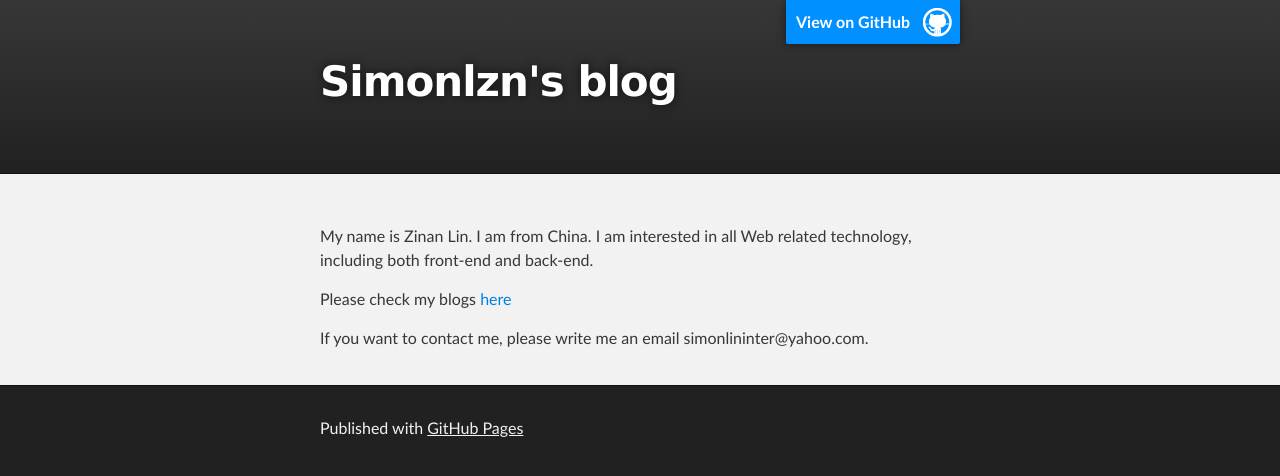
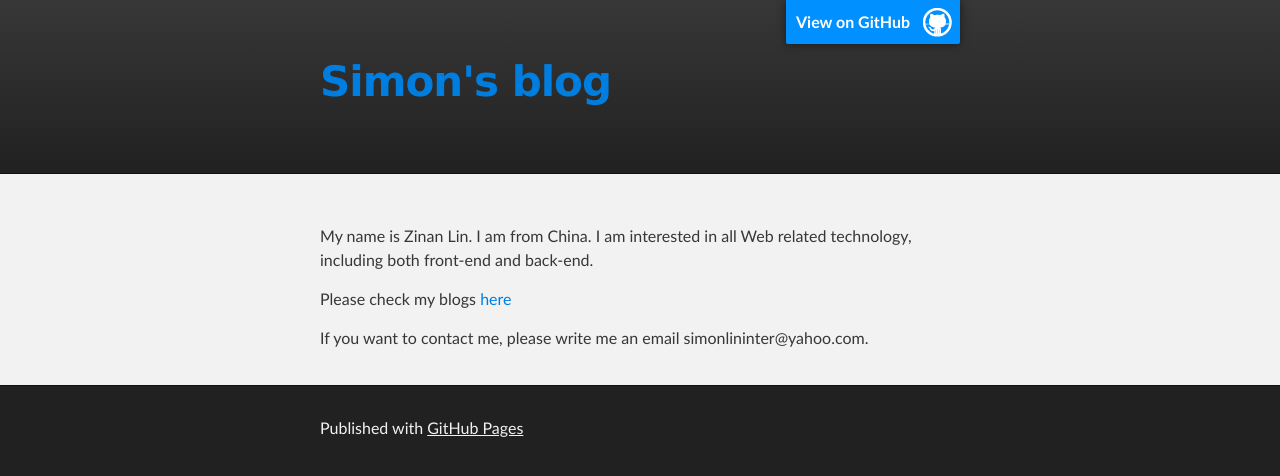
Before and after one commit to simonlzn/simonlzn.github.io, a Jekyll site: the page built from index.html, in a window 1280 px wide. Shown: the top 476 px of the page. Built offline with Jekyll 4.4.1, drawn with Linux system fonts in a browser that asks for light colours.

Commit message:
added format

```diff
--- a/_layouts/default.html
+++ b/_layouts/default.html
@@ -18,7 +18,7 @@
         <header class="inner">
           <a id="forkme_banner" href="https://github.com/simonlzn">View on GitHub</a>
 
-          <h1 id="project_title">Simonlzn's blog</h1>
+          <h1 id="project_title"><a href="/blog/">Simon's blog</a></h1>
           <h2 id="project_tagline"></h2>
 
         </header>
```
